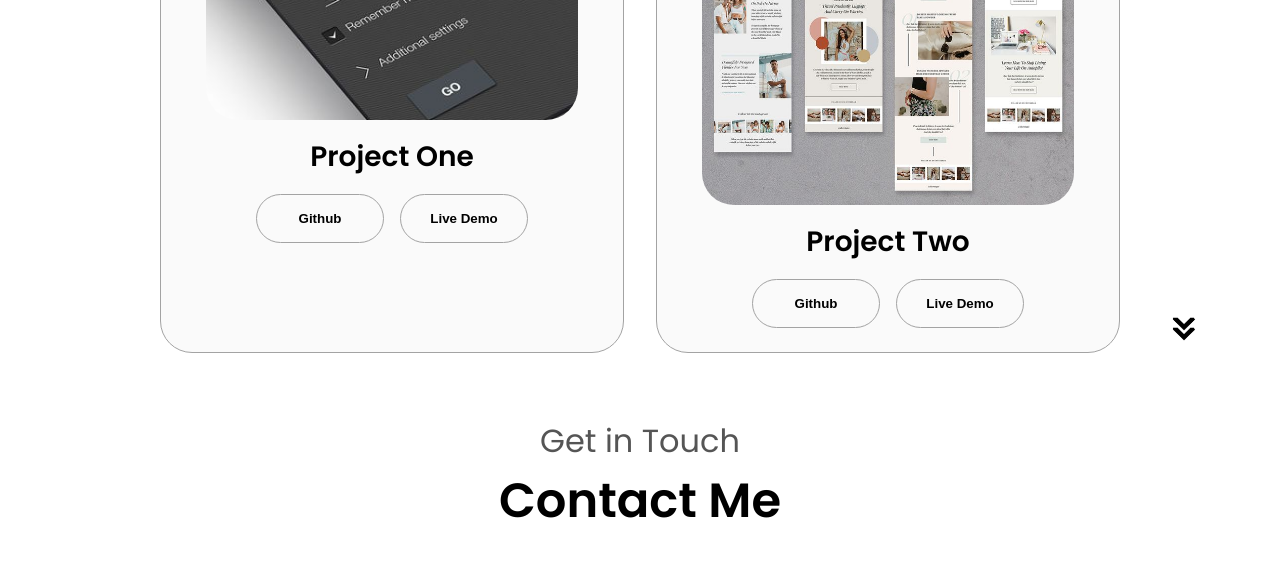
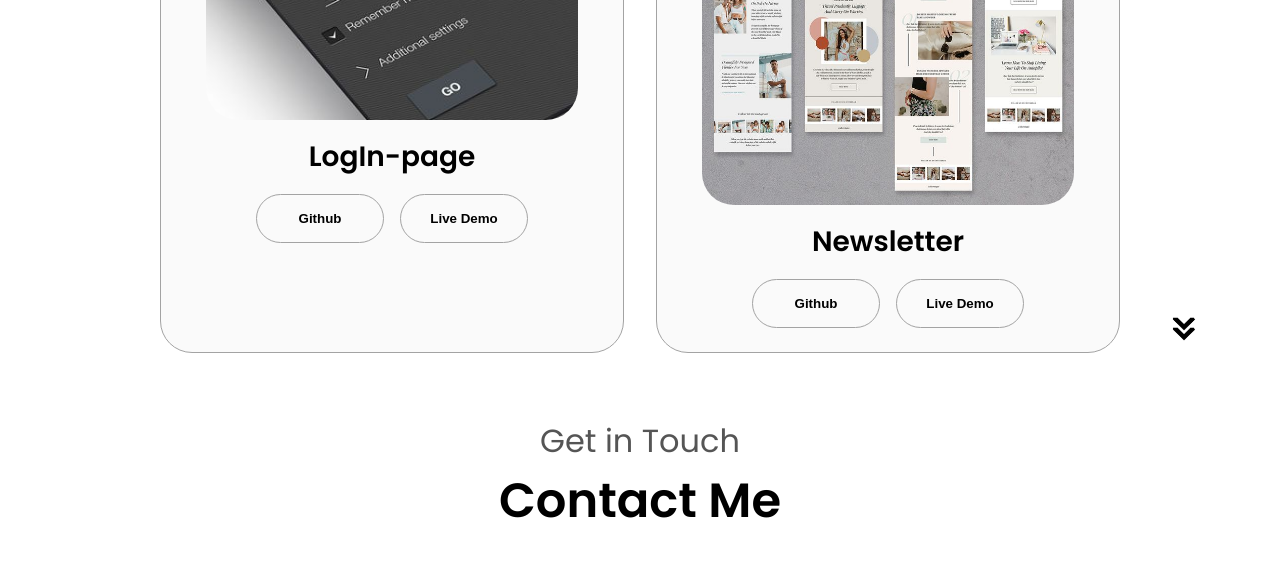
Before and after one commit to SankaraNaik/My-Portfolio, a plain HTML site: page index.html in a window 1280 px wide. Shown: the part 2800-3366 px from the top of the page. Drawn offline with Linux system fonts and the light colour scheme.

Commit message:
added project name

```diff
--- a/index.html
+++ b/index.html
@@ -263,7 +263,7 @@
                 class="project-img"
               />
             </div>
-            <h2 class="experience-sub-title project-title">Project One</h2>
+            <h2 class="experience-sub-title project-title">LogIn-page</h2>
             <div class="btn-container">
               <button
                 class="btn btn-color-2 project-btn"
@@ -289,7 +289,7 @@
                 class="project-img"
               />
             </div>
-            <h2 class="experience-sub-title project-title">Project Two</h2>
+            <h2 class="experience-sub-title project-title">Newsletter</h2>
             <div class="btn-container">
               <button
                 class="btn btn-color-2 project-btn"
```
Also changed, not shown: portfolio.png (added).
